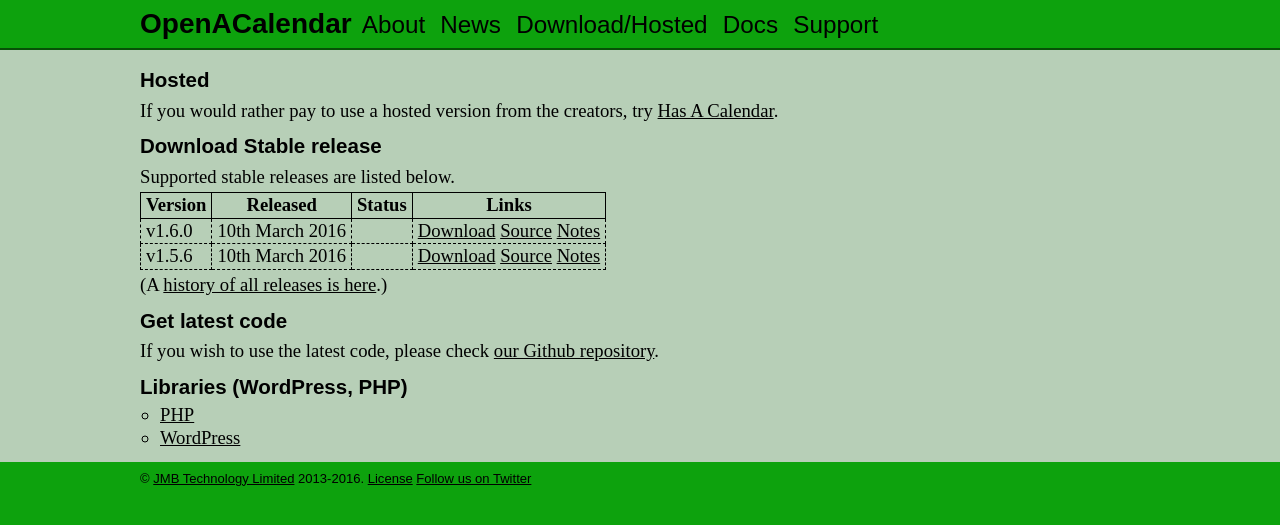
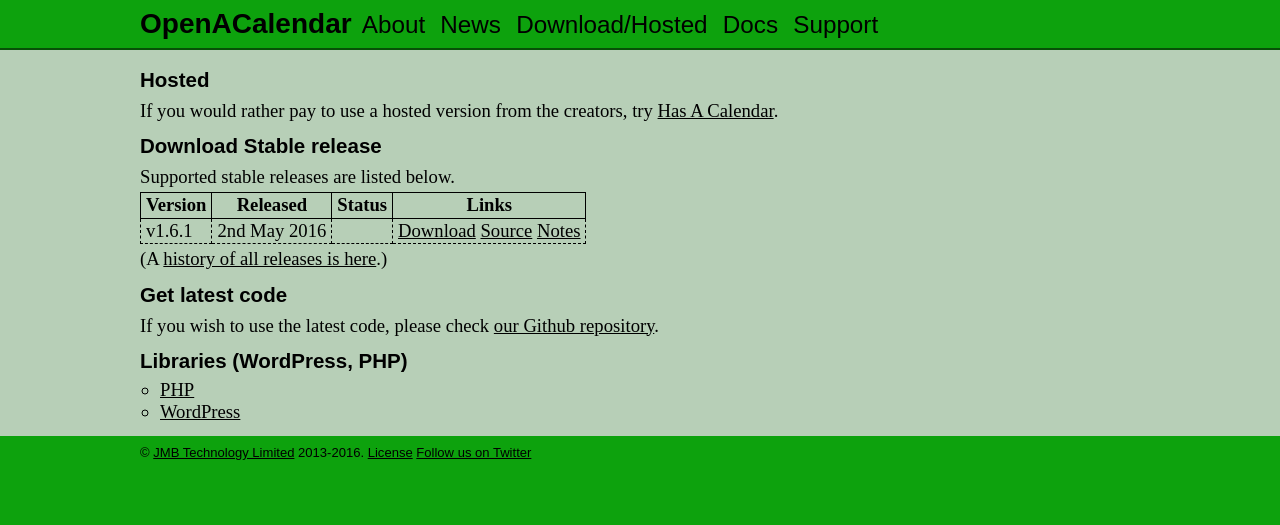
Before and after one commit to OpenACalendar/openacalendar.github.io, a Jekyll site: the page built from webapp/download.html, in a window 1280 px wide. Shown: the top 525 px of the page. Built offline with Jekyll 4.4.1, drawn with Linux system fonts in a browser that asks for light colours.

Commit message:
1.6.1 released!

```diff
--- a/webapp/download.html
+++ b/webapp/download.html
@@ -15,23 +15,13 @@
 <table class="releases">
 	<tr><th>Version</th><th>Released</th><th>Status</th><th>Links</th></tr>
 	<tr>
-		<td>v1.6.0</td>
-		<td>10th March 2016</td>
+		<td>v1.6.1</td>
+		<td>2nd May 2016</td>
 		<td></td>
 		<td>
-			<a href="http://packages.openacalendar.org/raw/openacalendar-1.6.0.zip">Download</a>
-			<a href="https://github.com/OpenACalendar/OpenACalendar-Web-Core/releases/tag/v1.6.0">Source</a>
-			<a href="release/1.6.0.html">Notes</a>
-		</td>
-	</tr>
-	<tr>
-		<td>v1.5.6</td>
-		<td>10th March 2016</td>
-		<td></td>
-		<td>
-			<a href="http://packages.openacalendar.org/raw/openacalendar-1.5.6.zip">Download</a>
-			<a href="https://github.com/OpenACalendar/OpenACalendar-Web-Core/releases/tag/v1.5.6">Source</a>
-			<a href="release/1.5.6.html">Notes</a>
+			<a href="http://packages.openacalendar.org/raw/openacalendar-1.6.1.zip">Download</a>
+			<a href="https://github.com/OpenACalendar/OpenACalendar-Web-Core/releases/tag/v1.6.1">Source</a>
+			<a href="release/1.6.1.html">Notes</a>
 		</td>
 	</tr>
 </table>
--- a/webapp/release/1.6.1.html
+++ b/webapp/release/1.6.1.html
@@ -3,12 +3,12 @@
 title: Release v1.6.1
 ---
 
-<h2>Release v1.6.1, not released yet</h2>
+<h2>Release v1.6.1, 2nd May 2016</h2>
 
-<!-- <p>
+<p>
 	<a href="http://packages.openacalendar.org/raw/openacalendar-1.6.1.zip">Download</a>
 	- <a href="https://github.com/OpenACalendar/OpenACalendar-Web-Core/releases/tag/v1.6.1">Source</a>
-</p> -->
+</p>
 
 
 <p>Fixes and Improvements:</p>
```
Also changed, not shown: _posts/2016-05-02-webapp-version-1-6-1.markdown (added, +12 -0 lines), webapp/release/index.html (+12 -2 lines).
